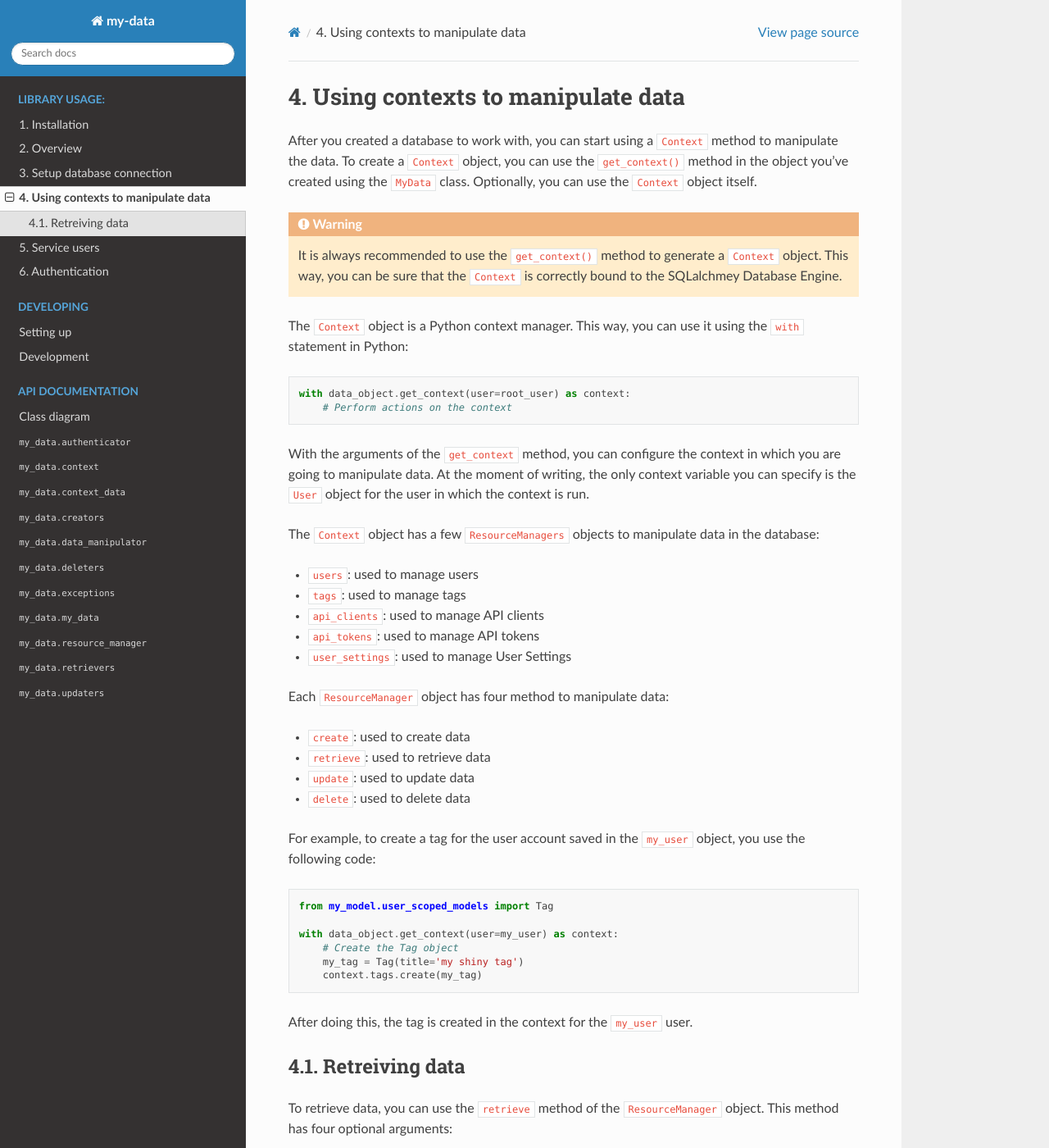
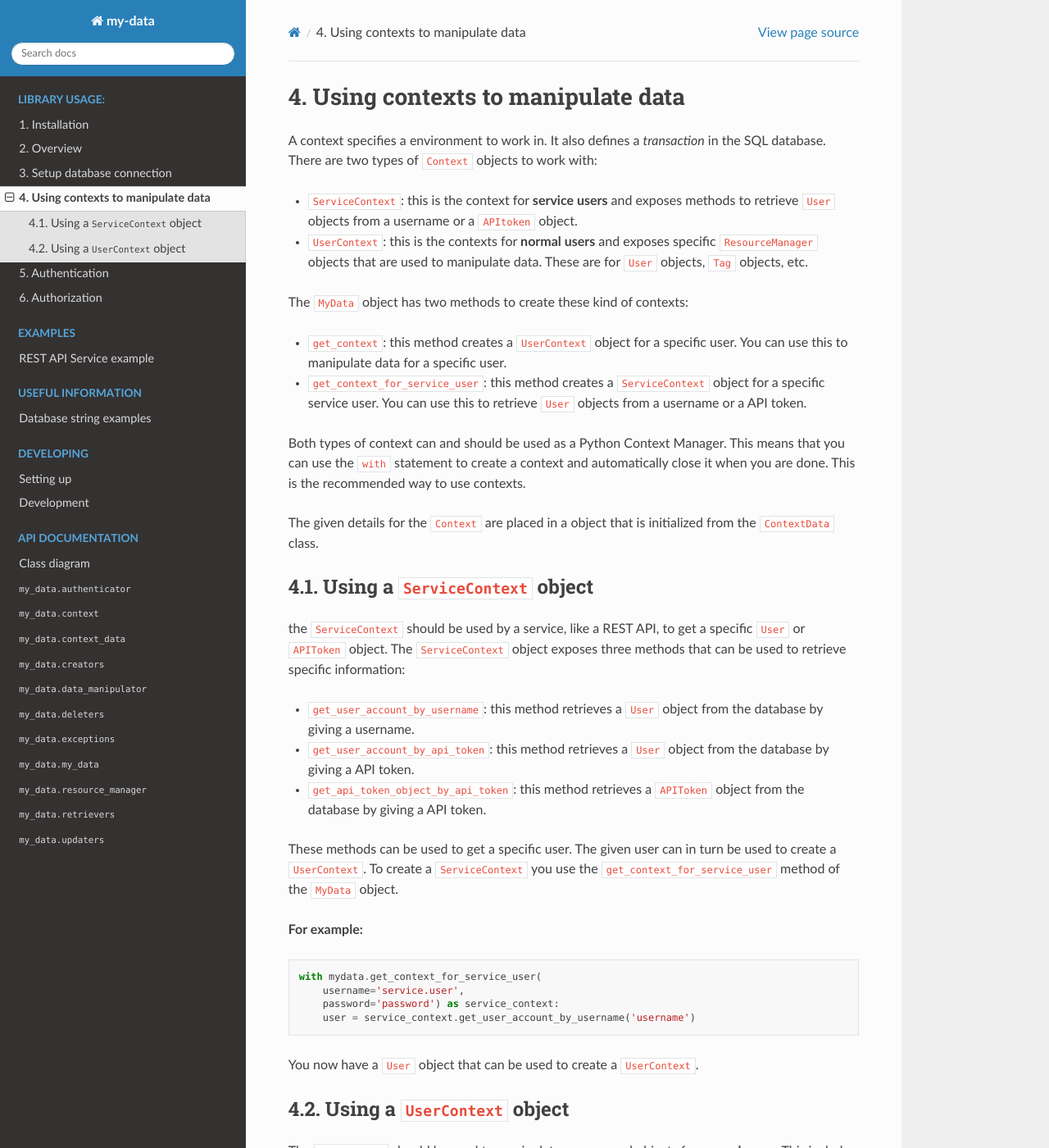
Before and after one commit to DarylStark/my_data, a Sphinx documentation site: the page built from docs/source/usage/contexts.rst, in a window 1280 px wide and 1400 px high. Shown: the whole window at 82% size. Built offline with Sphinx 7.4.7 and the Read the Docs theme 2.0.0, drawn with Linux system fonts in a browser that asks for light colours; some of the changed text lies outside the part shown.

Commit message:
Started with improving documentation

```diff
--- /dev/null
+++ b/docs/source/examples/rest_api_service_example.rst
@@ -0,0 +1,2 @@
+REST API Service example
+========================
--- a/docs/source/usage/contexts.rst
+++ b/docs/source/usage/contexts.rst
@@ -1,95 +1,61 @@
 Using contexts to manipulate data
 =================================
 
-After you created a database to work with, you can start using a ``Context`` method to manipulate the data. To create a ``Context`` object, you can use the ``get_context()`` method in the object you've created using the ``MyData`` class. Optionally, you can use the ``Context`` object itself.
+A context specifies a environment to work in. It also defines a *transaction* in the SQL database. There are two types of ``Context`` objects to work with:
 
-.. warning::
+-   ``ServiceContext``: this is the context for **service users** and exposes methods to retrieve ``User`` objects from a username or a ``APItoken`` object.
+-   ``UserContext``: this is the contexts for **normal users** and exposes specific ``ResourceManager`` objects that are used to manipulate data. These are for ``User`` objects, ``Tag`` objects, etc.
 
-    It is always recommended to use the ``get_context()`` method to generate a ``Context`` object. This way, you can be sure that the ``Context`` is correctly bound to the SQLalchmey Database Engine.
+The ``MyData`` object has two methods to create these kind of contexts:
 
-The ``Context`` object is a Python context manager. This way, you can use it using the ``with`` statement in Python:
+-   ``get_context``: this method creates a ``UserContext`` object for a specific user. You can use this to manipulate data for a specific user.
+-   ``get_context_for_service_user``: this method creates a ``ServiceContext`` object for a specific service user. You can use this to retrieve ``User`` objects from a username or a API token.
+
+Both types of context can and should be used as a Python Context Manager. This means that you can use the ``with`` statement to create a context and automatically close it when you are done. This is the recommended way to use contexts.
+
+The given details for the ``Context`` are placed in a object that is initialized from the ``ContextData`` class.
+
+Using a ``ServiceContext`` object
+---------------------------------
+
+the ``ServiceContext`` should be used by a service, like a REST API, to get a specific ``User`` or ``APIToken`` object. The ``ServiceContext`` object exposes three methods that can be used to retrieve specific information:
+
+-   ``get_user_account_by_username``: this method retrieves a ``User`` object from the database by giving a username.
+-   ``get_user_account_by_api_token``: this method retrieves a ``User`` object from the database by giving a API token.
+-   ``get_api_token_object_by_api_token``: this method retrieves a ``APIToken`` object from the database by giving a API token.
+
+These methods can be used to get a specific user. The given user can in turn be used to create a ``UserContext``. To create a ``ServiceContext`` you use the ``get_context_for_service_user`` method of the ``MyData`` object.
+
+**For example:**
 
 .. code-block:: python
 
-    with data_object.get_context(user=root_user) as context:
-        # Perform actions on the context
+    with mydata.get_context_for_service_user(
+        username='service.user',
+        password='password') as service_context:
+        user = service_context.get_user_account_by_username('username')
 
-With the arguments of the ``get_context`` method, you can configure the context in which you are going to manipulate data. At the moment of writing, the only context variable you can specify is the ``User`` object for the user in which the context is run.
+You now have a ``User`` object that can be used to create a ``UserContext``.
 
-The ``Context`` object has a few ``ResourceManagers`` objects to manipulate data in the database:
+Using a ``UserContext`` object
+------------------------------
 
-* ``users``: used to manage users
-* ``tags``: used to manage tags
-* ``api_clients``: used to manage API clients
-* ``api_tokens``: used to manage API tokens
-* ``user_settings``: used to manage User Settings
+The ``UserContext`` should be used to manipulate user scoped objects for **normal users**. This includes ``User`` objects, ``Tag`` objects, etc. The ``UserContext`` object exposes specific ``ResourceManager`` objects that are used to manipulate data. These ``ResourceManagers`` objects contain four methods:
 
-Each ``ResourceManager`` object has four method to manipulate data:
+-   ``create``: this method creates a new object in the database.
+-   ``retrieve``: this method retrieves an object from the database.
+-   ``update``: this method updates an object in the database.
+-   ``delete``: this method deletes an object from the database.
 
-* ``create``: used to create data
-* ``retrieve``: used to retrieve data
-* ``update``: used to update data
-* ``delete``: used to delete data
+Each of these methods have a distinct signature that is used to manipulate the data. The specific signatures are described in the documentation of the ``ResourceManager`` objects.
 
-For example, to create a tag for the user account saved in the ``my_user`` object, you use the following code:
+To create a ``UserContext`` object, you can use the ``get_context`` method of the ``MyData`` object. This method requires a ``User`` object to specifiy in what context the given ``UserContext`` should be created. The given ``User`` object can be retrieved from the database by using the ``ServiceContext`` object.
+
+**For example:**
+
 
 .. code-block:: python
 
-    from my_model.user_scoped_models import Tag
-
-    with data_object.get_context(user=my_user) as context:
-        # Create the Tag object
-        my_tag = Tag(title='my shiny tag')
-        context.tags.create(my_tag)
-
-After doing this, the tag is created in the context for the ``my_user`` user.
-
-Retreiving data
----------------
-
-To retrieve data, you can use the ``retrieve`` method of the ``ResourceManager`` object. This method has four optional arguments:
-
-* ``flt``: used to filter the data
-* ``sort``: used to order the data
-* ``start``: used to start the data at a certain point
-* ``max_items``: used to limit the amount of data returned
-
-The ``flt`` argument is a SQLAlchemy filter object. This way, you can filter the data using the SQLAlchemy filter syntax. For example, to retrieve all tags with the title ``my shiny tag``, you can use the following code:
-
-.. code-block:: python
-
-    from my_model.user_scoped_models import Tag
-
-    with data_object.get_context(user=my_user) as context:
-        # Retrieve the Tag object
-        my_tag = context.tags.retrieve(
-            flt=Tag.title == 'my shiny tag'
-        )
-
-The ``sort`` argument is a SQLAlchemy order object. This way, you can order the data using the SQLAlchemy order syntax. For example, to retrieve all tags with the title ``my shiny tag`` and order them by title, you can use the following code:
-
-.. code-block:: python
-
-    from my_model.user_scoped_models import Tag
-
-    with data_object.get_context(user=my_user) as context:
-        # Retrieve the Tag object
-        my_tag = context.tags.retrieve(
-            flt=Tag.title == 'my shiny tag',
-            sort=Tag.title
-        )
-
-The ``start`` and ``max_items`` arguments are integers. If you give them both, you can specify at what item to start and how many items to return. For example, to retrieve all tags with the title ``my shiny tag``, order them by title and only retrieve the second ten items, you can use the following code:
-
-.. code-block:: python
-
-    from my_model.user_scoped_models import Tag
-
-    with data_object.get_context(user=my_user) as context:
-        # Retrieve the Tag object
-        my_tag = context.tags.retrieve(
-            flt=Tag.title == 'my shiny tag',
-            sort=Tag.title,
-            start=10,
-            max_items=10
-        )
+    with mydata.get_context(user=user) as user_context:
+        # Get all tags for the given user
+        tags = user_context.tags.retrieve()
--- /dev/null
+++ b/docs/source/useful_information/database_string_examples.rst
@@ -0,0 +1,2 @@
+Database string examples
+------------------------
```
Also changed, not shown: docs/source/index.rst (+15 -1 lines), docs/source/usage/authentication.rst (+52 -12 lines), docs/source/usage/authorization.rst (added, +52 -0 lines), docs/source/usage/overview.rst (+3 -9 lines), docs/source/usage/service_users.rst (deleted, +0 -21 lines), docs/source/usage/setup.rst (+83 -9 lines).
